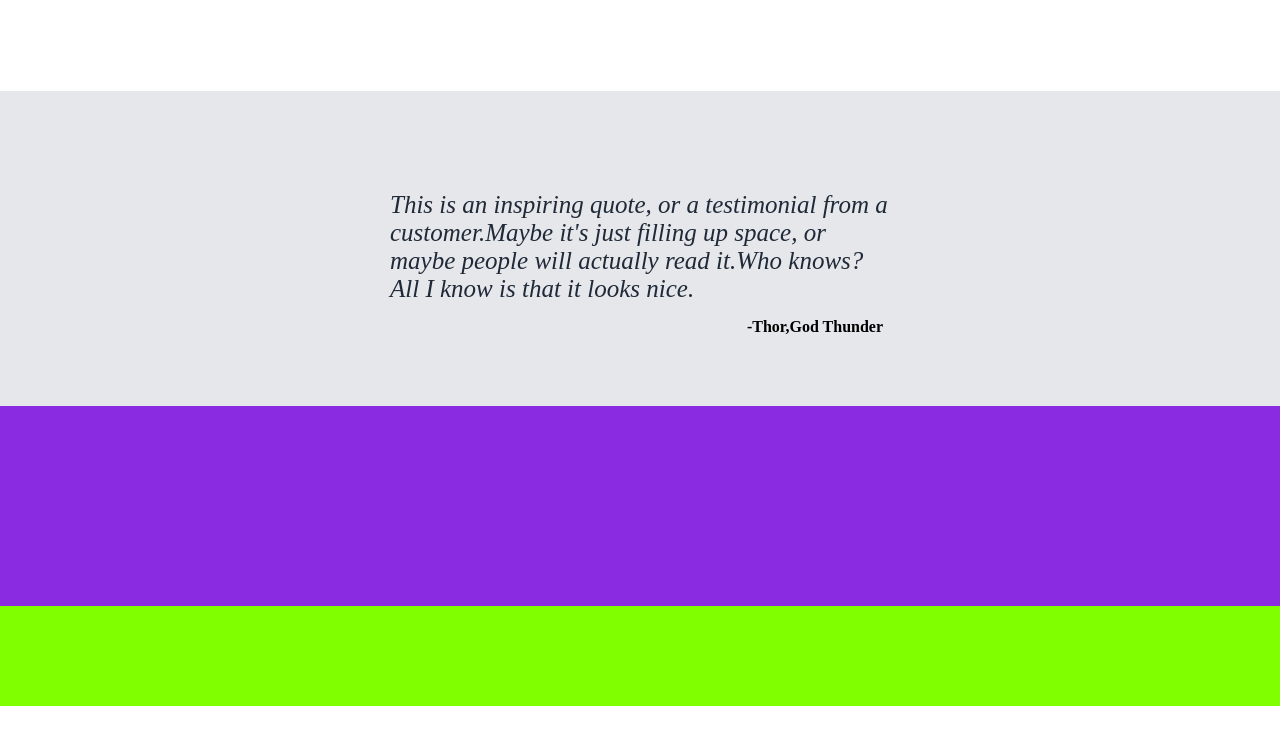
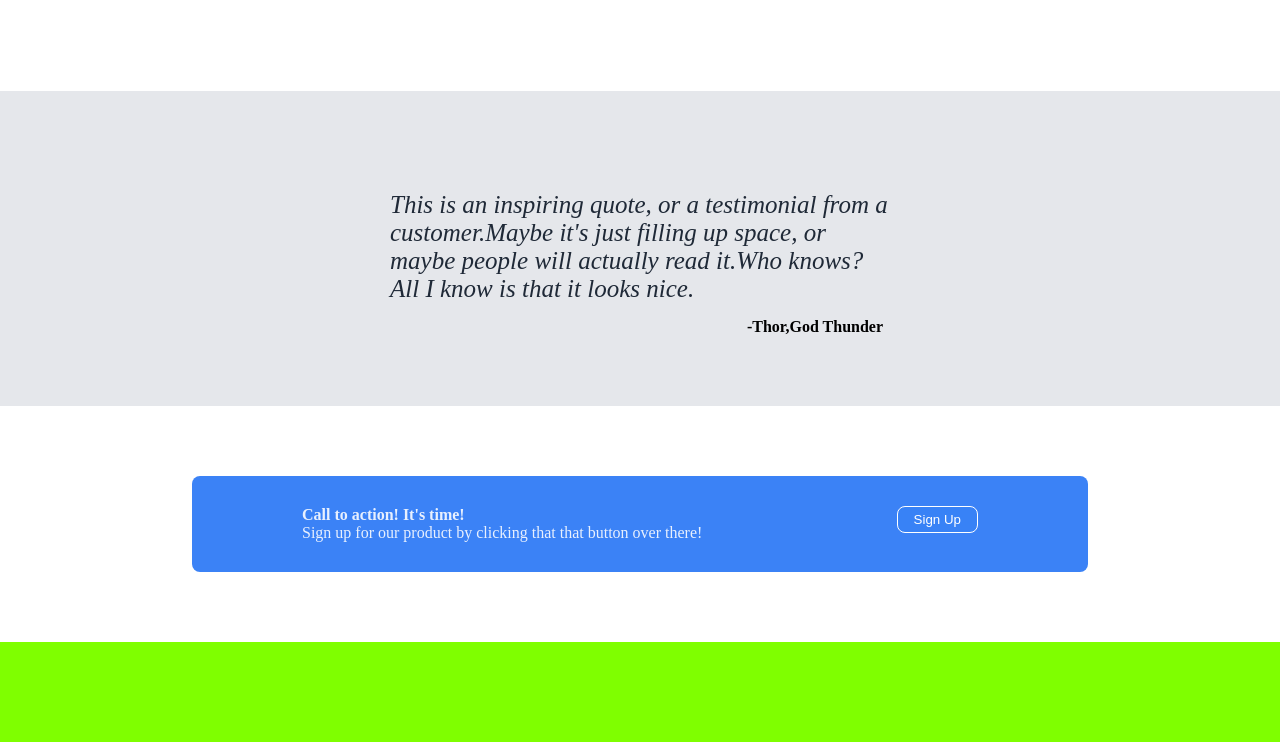
Before and after one commit to bekure27/Odin-Landing-Page, a plain HTML site: page index.html in a window 1280 px wide. Shown: the part 665-1407 px from the top of the page. Before the commit the page ends 1371 px from the top, so only its background shows below. Drawn offline with Linux system fonts and the light colour scheme.

Commit message:
style bottom sign up section

```diff
--- a/css/style.css
+++ b/css/style.css
@@ -134,14 +134,40 @@ body{
 }
 
 
+.signup{
+    background-color:#FFFFFF;
+    display: flex;
+    justify-content: center;
+    padding-top: 70px;
+    padding-bottom: 70px;
+
+
+}
+
+.signup-sub-container{
+    display: flex;
+    background:#3B82F6;
+    justify-content: space-between;
+    width: 70%;
+    padding: 30px 110px 30px 110px;
+    border-radius: 8px;
+}
+.signup-sub-container .text{
+    color:#E8F0FE;
+}
+.signup-btn-2{
+    background: #3882F6;
+    border: 1px solid #FFFFFF;
+    color: white;
+    padding: 5px 16px;
+    border-radius: 8px;
+}
 
 
 
 
-.signup{
-    height: 200px;
-    background-color: blueviolet;
-}
+
+
 .fotter{
     height: 100px;
     background-color: chartreuse;
--- a/index.html
+++ b/index.html
@@ -67,8 +67,18 @@
       <p>This is an inspiring quote, or a testimonial from a customer.Maybe it's just filling up space, or maybe people will actually read it.Who knows? All I know is that it looks nice.</p>
       <span>-Thor,God Thunder</span>
     </div>
+
+
     <div class="signup">
-
+            <div class="signup-sub-container">
+                <div class="text">
+                     <h4>Call to action! It's time!</h4>
+                     <p>Sign up for our product by clicking that that button over there!</p>
+                </div>
+                <div class="">
+                      <button class="signup-btn-2">Sign Up</button>
+                </div>
+            </div>
     </div>
     <div class="fotter">
 
```
